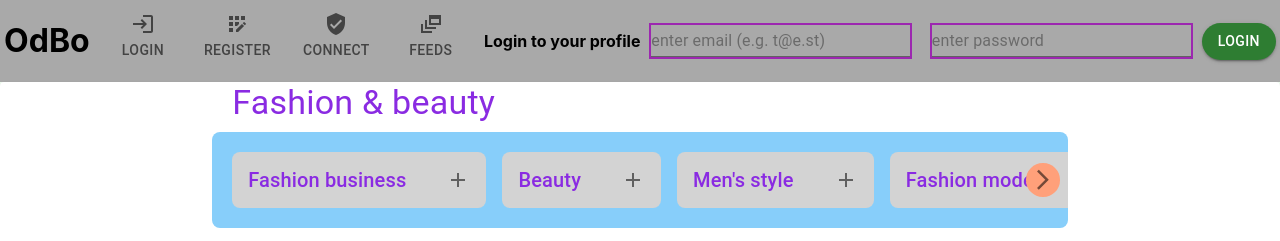
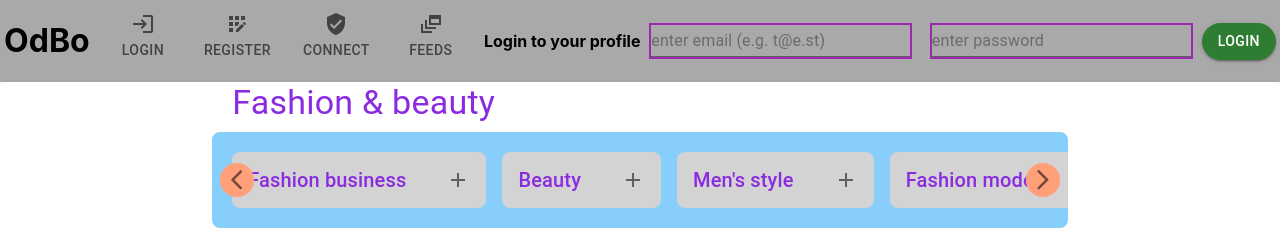
Before and after one commit to bappyasif/Intro-to-node-js, a React (Create React App) app in the folder client/: page /choose-topics in a window 1280 px wide. Both pictures are taken after a click on the button 1043 px from the left and 179 px from the top of the page. Shown: the top 241 px of the page. Built offline with nearby package versions, Linux system fonts and the light colour scheme.

Commit message:
started working on scrolling

```diff
--- a/client/src/components/routes/ChooseTopics.js
+++ b/client/src/components/routes/ChooseTopics.js
@@ -30,22 +30,47 @@ let ShowCategoryTopics = ({ category }) => {
 }
 
 let RenderTopics = ({ topics }) => {
+    let [scrollInfo, setScrollInfo] = useState({});
     let [currentScroll, setCurrentScroll] = useState();
 
     let renderTopics = () => topics.map(topic => <RenderTopic key={topic} topic={topic} />)
 
+    let settingUpMaxMinScrollWidth = (evt) => {
+        setScrollInfo(prev => ({...prev, scrollView: evt.target.parentNode.parentNode.clientWidth, max: evt.target.parentNode.parentNode.scrollWidth}))
+    }
+
+    let handleScrollAmount = value => setCurrentScroll(value)
+
     let handleLeft = (evt) => {
-
+        // scrollInfo.max === undefined ? settingUpMaxMinScrollWidth(evt) : false
+        settingUpMaxMinScrollWidth(evt)
         console.log(evt.target.parentNode.parentNode.clientWidth, "left", evt.target.parentNode.parentNode)
     }
 
+    let newScrollView = () => {
+        if(currentScroll + scrollInfo.scrollView <= scrollInfo.max) {
+            handleScrollAmount(currentScroll + scrollInfo.scrollView)
+        } else {
+            // handleScrollAmount(scrollInfo.max - currentScroll)
+            handleScrollAmount(scrollInfo.max)
+        }
+    }
+
     let handleRight = (evt) => {
+        settingUpMaxMinScrollWidth(evt);
+        // scrollInfo.max === undefined ? settingUpMaxMinScrollWidth(evt) : null
+        newScrollView();
+        evt.target.parentNode.parentNode.scrollTo = currentScroll
+
         console.log(evt.target.parentNode.parentNode.clientWidth, "right", evt.target.parentNode.parentNode)
     }
 
-    useEffect(() => setCurrentScroll(1292), [])
+    useEffect(() => {
+        setCurrentScroll("1292")
+        // setScrollInfo(prev => ({...prev, scrollView: evt.target.parentNode.parentNode.clientWidth, max: evt.target.parentNode.parentNode.width}))
+    }, [])
 
-    console.log(currentScroll, "currentScroll")
+    console.log(currentScroll, "currentScroll", scrollInfo)
 
     return (
         <Stack
@@ -59,15 +84,15 @@ let RenderTopics = ({ topics }) => {
                 backgroundColor: "lightskyblue",
                 borderRadius: 2,
                 alignItems: "center",
-                position: "relative"
+                position: "relative",
             }}
         >
             <IconButton onClick={handleLeft} sx={{position: "absolute", left: 0}}>
-                <ArrowBackIosNewRounded sx={{visibility: currentScroll == "1292" ? "hidden" : "visible",  bgcolor: "lightsalmon", borderRadius: '50%', p: .6}} />
+                <ArrowBackIosNewRounded sx={{visibility: currentScroll === "1292" ? "hidden" : "visible",  bgcolor: "lightsalmon", borderRadius: '50%', p: .6}} />
             </IconButton>
             {renderTopics()}
             <IconButton  onClick={handleRight} sx={{position: "absolute", right: 0}}>
-                <ArrowForwardIos sx={{bgcolor: "lightsalmon", borderRadius: '50%', p: .6}} />
+                <ArrowForwardIos sx={{visibility: currentScroll <= scrollInfo.max ? "hidden" : "visible", bgcolor: "lightsalmon", borderRadius: '50%', p: .6}} />
             </IconButton>
         </Stack>
     )
```
